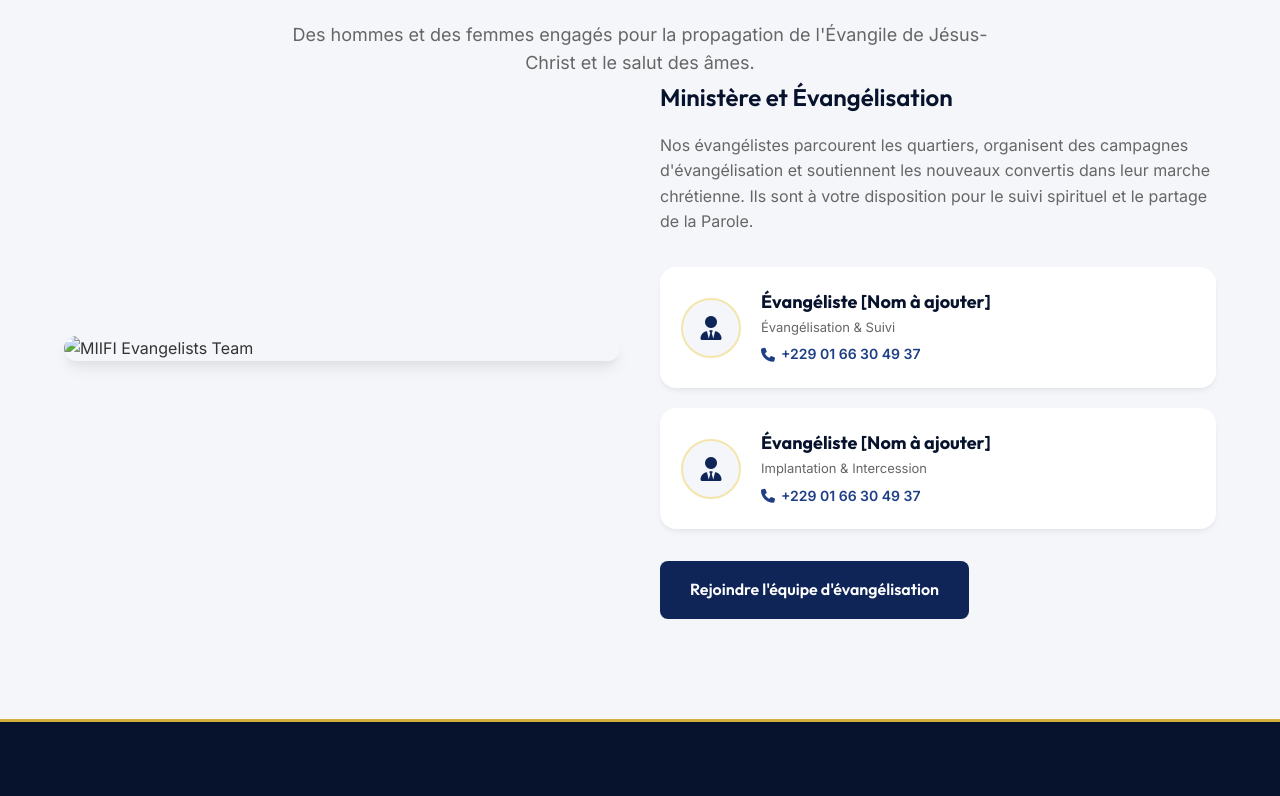
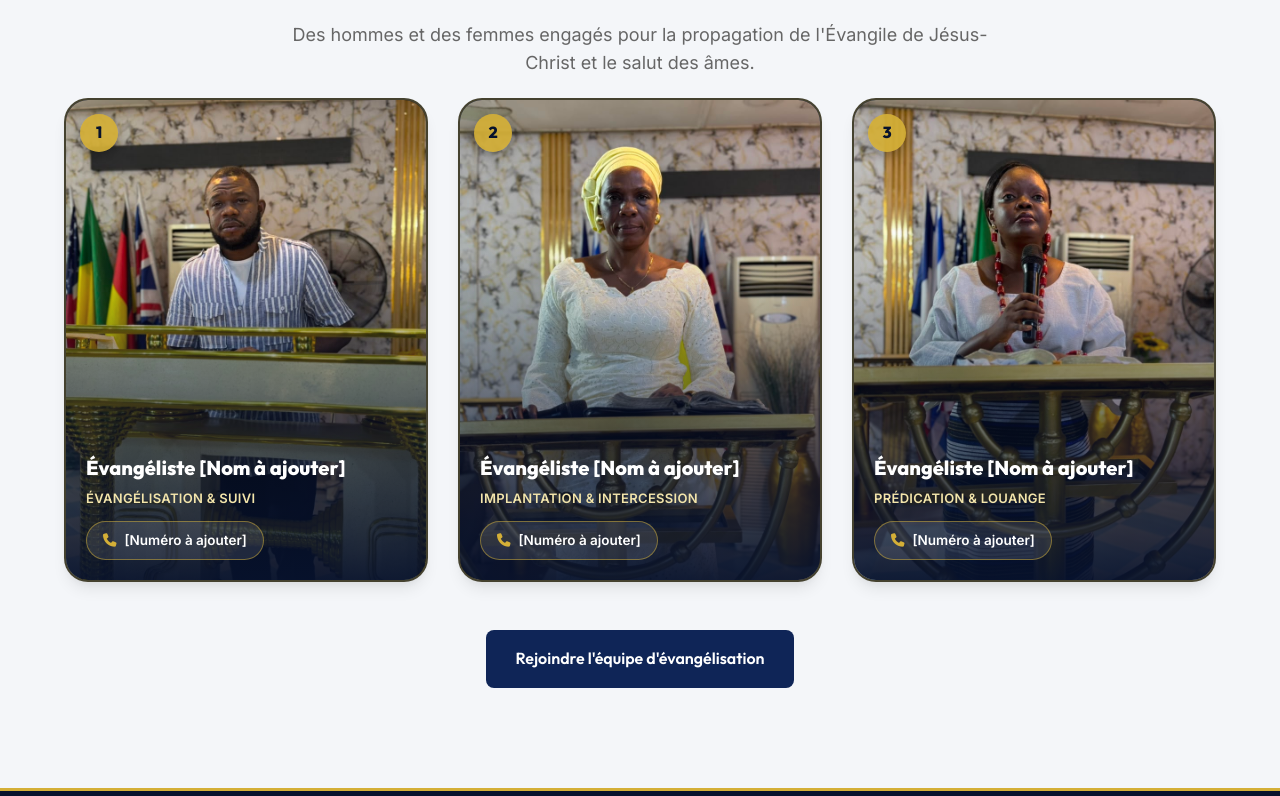
Before and after one commit to pascalaerus/eglise_miifi, a plain HTML site: page evangelistes.html in a window 1280 px wide. Shown: the part 676-1472 px from the top of the page. Drawn offline with Linux system fonts and the light colour scheme.

```diff
--- a/css/evangelistes.css
+++ b/css/evangelistes.css
@@ -1,66 +1,135 @@
 /* ===== MIIFI - Styles page: evangelistes ===== */
 
-/* --- Evangelists Section --- */
-.evangelists-list {
-    display: flex;
-    flex-direction: column;
-    gap: 20px;
-    margin-top: 32px;
+/* --- Grille des 3 evangelistes --- */
+.evangelists-grid {
+    display: grid;
+    grid-template-columns: 1fr;
+    gap: 30px;
+    margin-top: 20px;
 }
 
-.evangelist-card {
-    display: flex;
-    align-items: center;
-    gap: 20px;
-    background-color: var(--bg-white);
-    padding: 20px;
-    border-radius: var(--radius-md);
-    box-shadow: var(--shadow-sm);
-    transition: var(--transition);
-    border: 1px solid transparent;
+.evangelist-frame {
+    position: relative;
+    border-radius: var(--radius-lg);
+    overflow: hidden;
+    background: var(--primary-dark);
+    box-shadow: var(--shadow-md);
+    border: 2.5px solid rgba(212, 175, 55, 0.3);
+    transition: transform 0.4s cubic-bezier(0.25, 0.8, 0.25, 1),
+                box-shadow 0.4s ease,
+                border-color 0.4s ease;
 }
 
-.evangelist-card:hover {
-    transform: translateY(-3px);
-    box-shadow: var(--shadow-md);
-    border-color: rgba(212, 175, 55, 0.2);
+.evangelist-frame:hover {
+    transform: translateY(-6px);
+    box-shadow: var(--shadow-lg);
+    border-color: var(--accent);
 }
 
-.ev-avatar {
-    width: 60px;
-    height: 60px;
-    background-color: var(--bg-light);
+.evangelist-photo-wrap {
+    position: relative;
+    aspect-ratio: 3 / 4;
+    overflow: hidden;
+}
+
+.evangelist-photo-wrap img {
+    width: 100%;
+    height: 100%;
+    object-fit: cover;
+    display: block;
+    transition: transform 0.6s cubic-bezier(0.25, 0.8, 0.25, 1);
+}
+
+.evangelist-frame:hover .evangelist-photo-wrap img {
+    transform: scale(1.08);
+}
+
+.evangelist-photo-overlay {
+    position: absolute;
+    inset: 0;
+    background: linear-gradient(to top, rgba(7, 18, 45, 0.95) 0%, rgba(7, 18, 45, 0.55) 35%, transparent 70%);
+}
+
+.evangelist-number-badge {
+    position: absolute;
+    top: 14px;
+    left: 14px;
+    width: 38px;
+    height: 38px;
     border-radius: 50%;
+    background: rgba(212, 175, 55, 0.92);
+    color: var(--primary-dark);
+    font-family: var(--font-heading);
+    font-weight: 800;
+    font-size: 16px;
     display: flex;
     align-items: center;
     justify-content: center;
-    font-size: 24px;
-    color: var(--primary);
-    border: 2px solid var(--accent-light);
+    box-shadow: 0 4px 12px rgba(0, 0, 0, 0.3);
 }
 
-.ev-details h4 {
+.evangelist-info {
+    position: absolute;
+    left: 0;
+    right: 0;
+    bottom: 0;
+    padding: 22px 20px 20px;
+    z-index: 1;
+}
+
+.evangelist-name {
     font-family: var(--font-heading);
-    font-size: 18px;
-    font-weight: 700;
+    font-size: 20px;
+    font-weight: 800;
+    color: var(--bg-white);
+    margin-bottom: 4px;
+}
+
+.evangelist-role {
+    font-size: 13px;
+    color: var(--accent-light);
+    font-weight: 600;
+    letter-spacing: 0.3px;
+    margin-bottom: 12px;
+    text-transform: uppercase;
+}
+
+.evangelist-contact {
+    display: inline-flex;
+    align-items: center;
+    gap: 8px;
+    background: rgba(255, 255, 255, 0.1);
+    border: 1px solid rgba(212, 175, 55, 0.5);
+    color: var(--bg-white);
+    font-size: 13.5px;
+    font-weight: 600;
+    padding: 8px 16px;
+    border-radius: 999px;
+    transition: var(--transition);
+}
+
+.evangelist-contact i {
+    color: var(--accent);
+}
+
+.evangelist-contact:hover {
+    background: var(--accent);
+    color: var(--primary-dark);
+    border-color: var(--accent);
+}
+
+.evangelist-contact:hover i {
     color: var(--primary-dark);
 }
 
-.ev-role {
-    font-size: 13px;
-    color: var(--text-muted);
-    margin-bottom: 4px;
+@media (min-width: 576px) {
+    .evangelists-grid {
+        grid-template-columns: repeat(2, 1fr);
+    }
 }
 
-.ev-contact {
-    font-size: 14px;
-    color: var(--primary-light);
-    font-weight: 600;
-    display: inline-flex;
-    align-items: center;
-    gap: 6px;
+@media (min-width: 992px) {
+    .evangelists-grid {
+        grid-template-columns: repeat(3, 1fr);
+    }
 }
-
-.ev-contact:hover {
-    color: var(--accent-dark);
-}
--- a/css/fondateur.css
+++ b/css/fondateur.css
@@ -9,11 +9,13 @@
 
 .founder-img {
     width: 100%;
-    height: 480px;
+    aspect-ratio: 4 / 5;
     object-fit: cover;
+    object-position: 60% 18%;
     border-radius: var(--radius-md);
     z-index: 2;
     position: relative;
+    display: block;
     box-shadow: var(--shadow-lg);
 }
 
--- a/evangelistes.html
+++ b/evangelistes.html
@@ -120,37 +120,49 @@
                 <p class="section-desc">Des hommes et des femmes engagés pour la propagation de l'Évangile de Jésus-Christ et le salut des âmes.</p>
             </div>
 
-            <div class="grid grid-2 align-center">
-                <div class="reveal-left">
-                    <img src="assets/evangelists.png" alt="MIIFI Evangelists Team" class="img-responsive rounded shadow" id="evangelists-team-photo">
-                </div>
-                <div class="reveal-right">
-                    <h3 class="subsection-title">Ministère et Évangélisation</h3>
-                    <p class="paragraph">Nos évangélistes parcourent les quartiers, organisent des campagnes d'évangélisation et soutiennent les nouveaux convertis dans leur marche chrétienne. Ils sont à votre disposition pour le suivi spirituel et le partage de la Parole.</p>
-
-                    <div class="evangelists-list" id="evangelists-list">
-                        <!-- List of Evangelists -->
-                        <div class="evangelist-card">
-                            <div class="ev-avatar"><i class="fa-solid fa-user-tie"></i></div>
-                            <div class="ev-details">
-                                <h4>Évangéliste [Nom à ajouter]</h4>
-                                <p class="ev-role">Évangélisation & Suivi</p>
-                                <a href="tel:+22966304937" class="ev-contact"><i class="fa-solid fa-phone"></i> +229 01 66 30 49 37</a>
-                            </div>
-                        </div>
-                        <div class="evangelist-card">
-                            <div class="ev-avatar"><i class="fa-solid fa-user-tie"></i></div>
-                            <div class="ev-details">
-                                <h4>Évangéliste [Nom à ajouter]</h4>
-                                <p class="ev-role">Implantation & Intercession</p>
-                                <a href="tel:+22966304937" class="ev-contact"><i class="fa-solid fa-phone"></i> +229 01 66 30 49 37</a>
-                            </div>
+            <div class="evangelists-grid">
+                <div class="evangelist-frame reveal-up">
+                    <div class="evangelist-photo-wrap">
+                        <img src="evangeliste1.jpg" alt="Évangéliste 1">
+                        <div class="evangelist-photo-overlay"></div>
+                        <div class="evangelist-number-badge">1</div>
+                        <div class="evangelist-info">
+                            <h3 class="evangelist-name">Évangéliste [Nom à ajouter]</h3>
+                            <p class="evangelist-role">Évangélisation & Suivi</p>
+                            <a href="tel:+22966304937" class="evangelist-contact"><i class="fa-solid fa-phone"></i> [Numéro à ajouter]</a>
                         </div>
                     </div>
-                    <div class="mt-4">
-                        <a href="contact.html" class="btn btn-primary-light">Rejoindre l'équipe d'évangélisation</a>
+                </div>
+
+                <div class="evangelist-frame reveal-up">
+                    <div class="evangelist-photo-wrap">
+                        <img src="evangeliste2.jpg" alt="Évangéliste 2">
+                        <div class="evangelist-photo-overlay"></div>
+                        <div class="evangelist-number-badge">2</div>
+                        <div class="evangelist-info">
+                            <h3 class="evangelist-name">Évangéliste [Nom à ajouter]</h3>
+                            <p class="evangelist-role">Implantation & Intercession</p>
+                            <a href="tel:+22966304937" class="evangelist-contact"><i class="fa-solid fa-phone"></i> [Numéro à ajouter]</a>
+                        </div>
                     </div>
                 </div>
+
+                <div class="evangelist-frame reveal-up">
+                    <div class="evangelist-photo-wrap">
+                        <img src="evangeliste3.jpg" alt="Évangéliste 3">
+                        <div class="evangelist-photo-overlay"></div>
+                        <div class="evangelist-number-badge">3</div>
+                        <div class="evangelist-info">
+                            <h3 class="evangelist-name">Évangéliste [Nom à ajouter]</h3>
+                            <p class="evangelist-role">Prédication & Louange</p>
+                            <a href="tel:+22966304937" class="evangelist-contact"><i class="fa-solid fa-phone"></i> [Numéro à ajouter]</a>
+                        </div>
+                    </div>
+                </div>
+            </div>
+
+            <div class="mt-5 text-center">
+                <a href="contact.html" class="btn btn-primary-light">Rejoindre l'équipe d'évangélisation</a>
             </div>
         </div>
     </section>
```
Also changed, not shown: evangeliste1.jpg (added), evangeliste2.jpg (added), evangeliste3.jpg (added).
